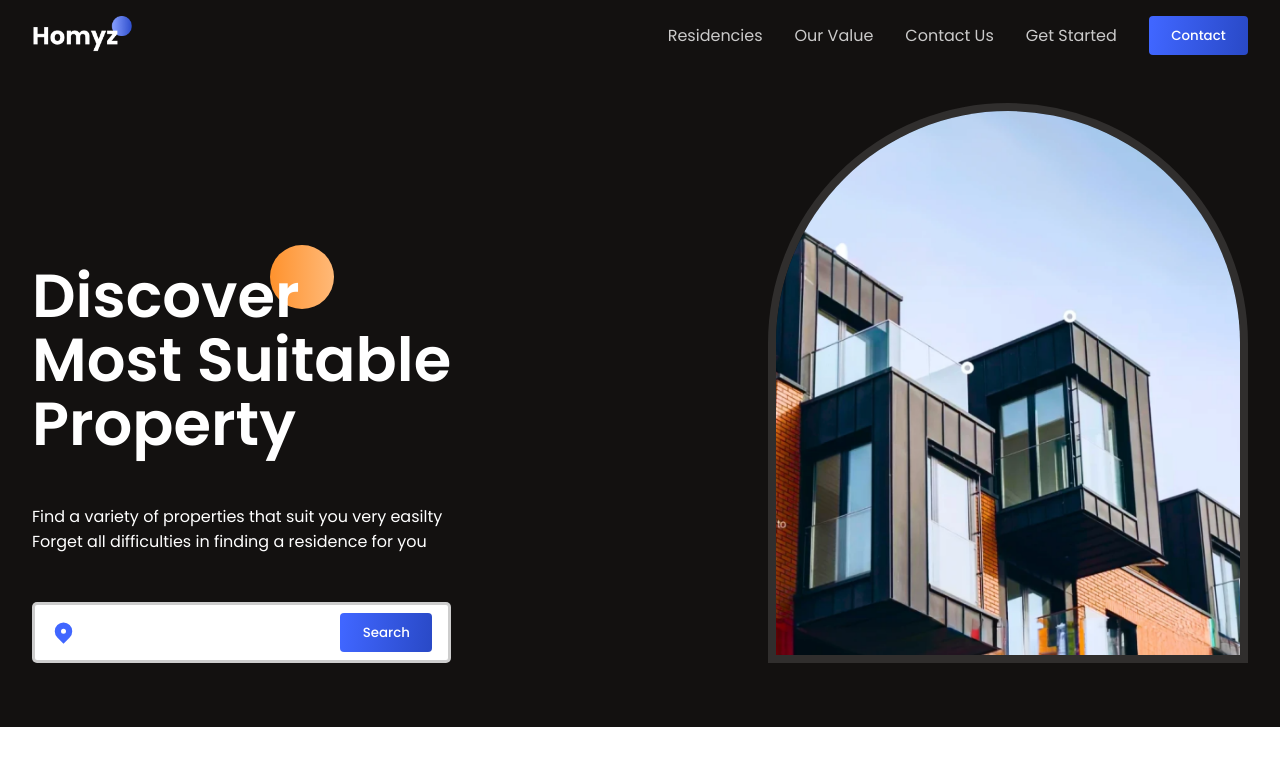
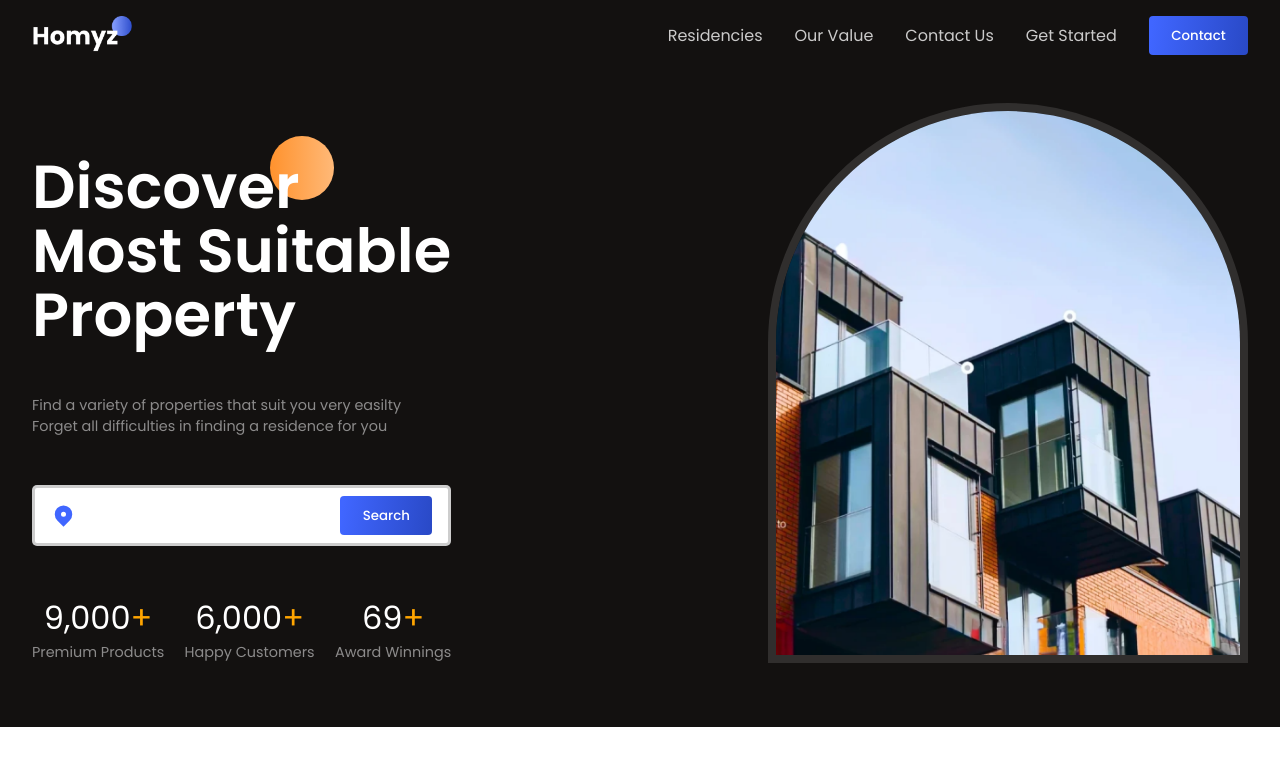
Before and after one commit to AshwinSaklecha/realEstate, a React (Vite) app: page / in a window 1280 px wide. Shown: the top 766 px of the page. Built offline with nearby package versions, Linux system fonts and the light colour scheme.

Commit message:
set the stats with correct stylings and countUps

```diff
--- a/src/components/Hero/Hero.css
+++ b/src/components/Hero/Hero.css
@@ -47,6 +47,19 @@
     outline: none;
 }
 
+.stats{
+    width: 100%;
+    justify-content: space-between;
+}
+
+.stat>:nth-child(1){
+    font-size: 2rem;
+}
+
+.stat>:nth-child(1)>:last-child{
+    color: orange;
+}
+
 /* right side */
 
 .image-container{
--- a/src/components/Hero/Hero.jsx
+++ b/src/components/Hero/Hero.jsx
@@ -1,6 +1,7 @@
 import React from 'react'
 import "./Hero.css"
 import {HiLocationMarker} from 'react-icons/hi';
+import CountUp from 'react-countup';
 function Hero() {
     return (
         <section className="hero-wrapper">
@@ -16,10 +17,10 @@ function Hero() {
                         </h1>
                     </div>
                     <div className="flexColStart hero-des">
-                        <span>
+                        <span className='secondaryText'>
                             Find a variety of properties that suit you very easilty
                         </span>
-                        <span>
+                        <span className='secondaryText'>
                             Forget all difficulties in finding a residence for you
                         </span>
                     </div>
@@ -27,6 +28,30 @@ function Hero() {
                         <HiLocationMarker color="var(--blue)" size={25}/>
                         <input type="text" />
                         <button className="button">Search</button>
+                    </div>
+
+                    <div className='flexCenter stats'>
+                        <div className='flexColCenter stat'>
+                            <span>
+                                <CountUp start={8000} end={9000} duration={4}/>
+                                <span>+</span>
+                                </span>
+                                <span className='secondaryText'>Premium Products</span>
+                        </div>
+                        <div className='flexColCenter stat'>
+                            <span>
+                                <CountUp start={5000} end={6000} duration={4}/>
+                                <span>+</span>
+                                </span>
+                                <span className='secondaryText'>Happy Customers</span>
+                        </div>
+                        <div className='flexColCenter stat'>
+                            <span>
+                                <CountUp start={1} end={69} duration={4}/>
+                                <span>+</span>
+                                </span>
+                                <span className='secondaryText'>Award Winnings</span>
+                        </div>
                     </div>
                 </div>
                 {/* right section */}
```
